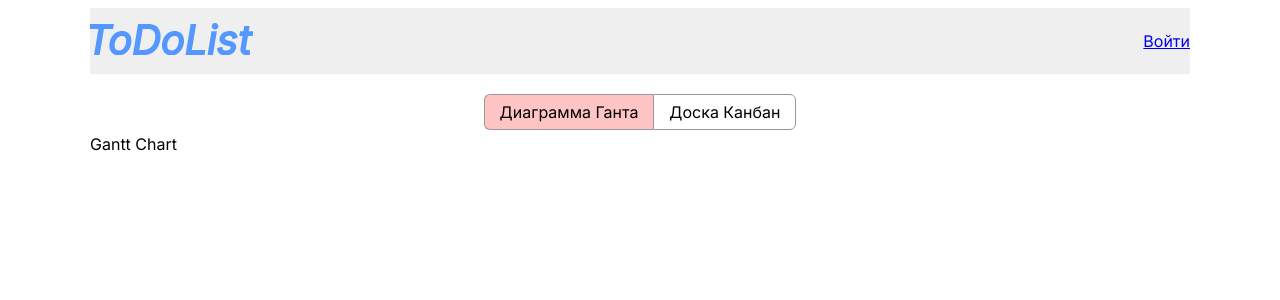
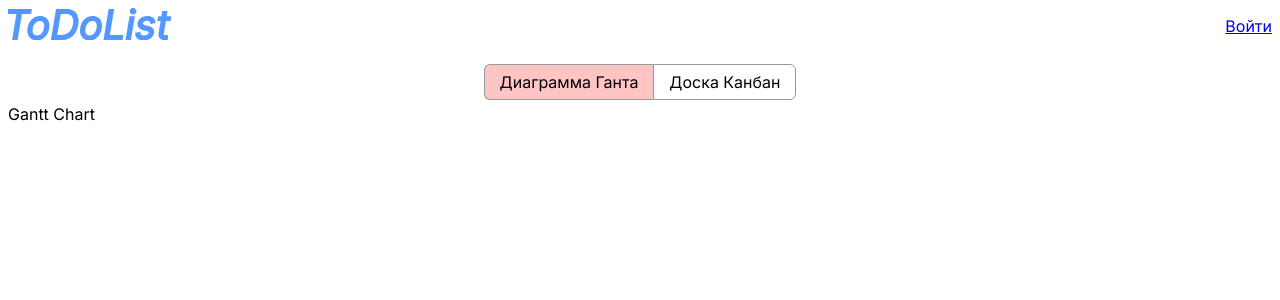
Before and after one commit to zlyaptica/todolist, a Next.js app: page /project in a window 1280 px wide. Shown: the top 300 px of the page. Built offline with nearby package versions, Linux system fonts and the light colour scheme.

Commit message:
profile page

```diff
--- a/src/components/Header.js
+++ b/src/components/Header.js
@@ -25,7 +25,10 @@ const Header = ({isAuthenticatedUser}) => {
                             </Link>
                             <FallOutMenu active={FallOutActive}>
                                 <div className={styles.menu__item}>
-                                    <Link href={"/settings"}>настройки</Link>
+                                    <Link href={"/profile"}>профиль</Link>
+                                </div>
+                                <div className={styles.menu__item}>
+                                    <Link href={"/user_settings"}>настройки</Link>
                                 </div>
                                 <div className={styles.menu__item}>
                                     <Link href={"/"}>Выйти</Link>
--- a/src/styles/FallOutMenu.module.css
+++ b/src/styles/FallOutMenu.module.css
@@ -3,6 +3,7 @@
 .menuContent {
     position: absolute;
     top: 75px;
+    right: 5px;
     padding: 10px;
     align-items: center;
     border-radius: 12px;
--- a/src/styles/Header.module.css
+++ b/src/styles/Header.module.css
@@ -1,14 +1,9 @@
 .header {
-    background-color: #EFEFEF;
     margin-bottom: 20px;
-    padding: 15px 0;
 }
 
-
 .wrapper{
-    max-width: 1100px;
     margin: 0 auto;
-    padding: 15px 0;
 }
 
 .info {
--- a/src/styles/Project.module.css
+++ b/src/styles/Project.module.css
@@ -1,5 +1,5 @@
 .wrapper {
-    max-width: 1100px;
+
 }
 
 .switchType {
--- a/src/styles/Projects.module.css
+++ b/src/styles/Projects.module.css
@@ -1,5 +1,5 @@
 .wrapper {
-    max-width: 1100px;
+
 }
 
 .projects {
--- a/src/styles/Welcome.module.css
+++ b/src/styles/Welcome.module.css
@@ -5,8 +5,7 @@
 }
 
 .wrapper {
-    max-width: 1100px;
-    margin: 0 auto;
+
 }
 
 .description {
--- a/src/styles/mainContainer.module.css
+++ b/src/styles/mainContainer.module.css
@@ -1,4 +1,3 @@
 .mainContainer {
-    max-width: 1100px;
     margin: 0 auto;
 }
```
Also changed, not shown: src/app/profile/page.js (added, +13 -0 lines), src/styles/Profile.module.css (added).
